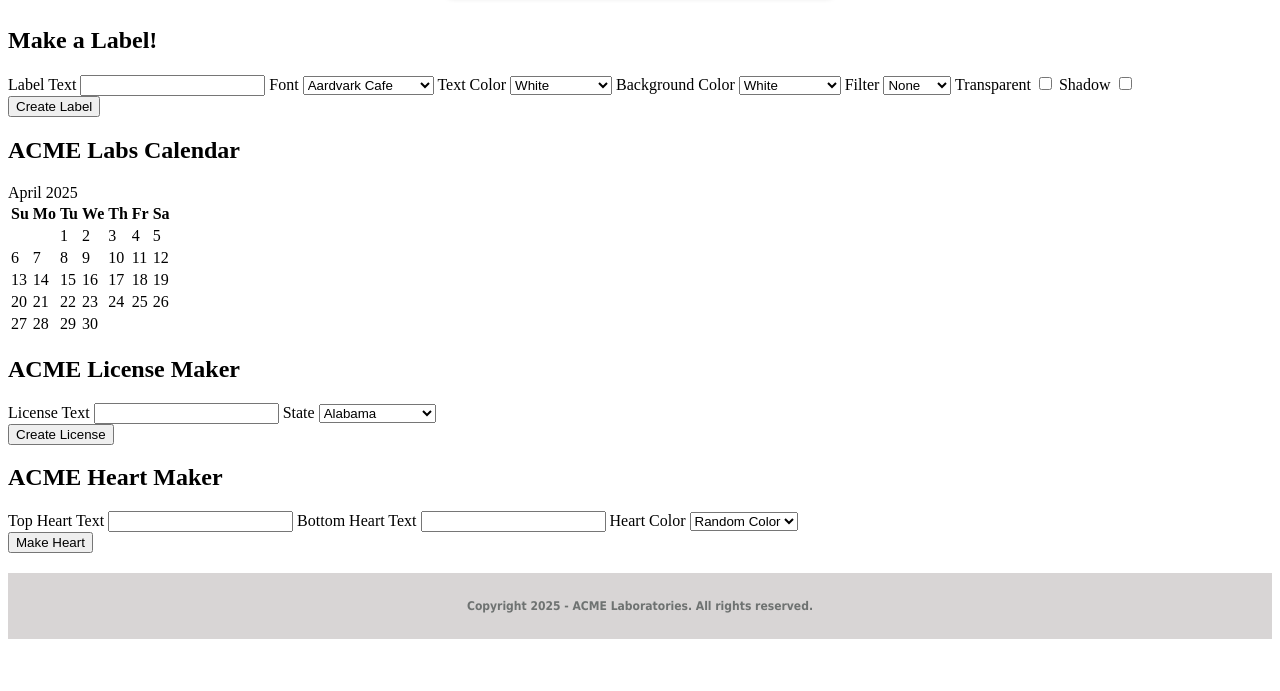
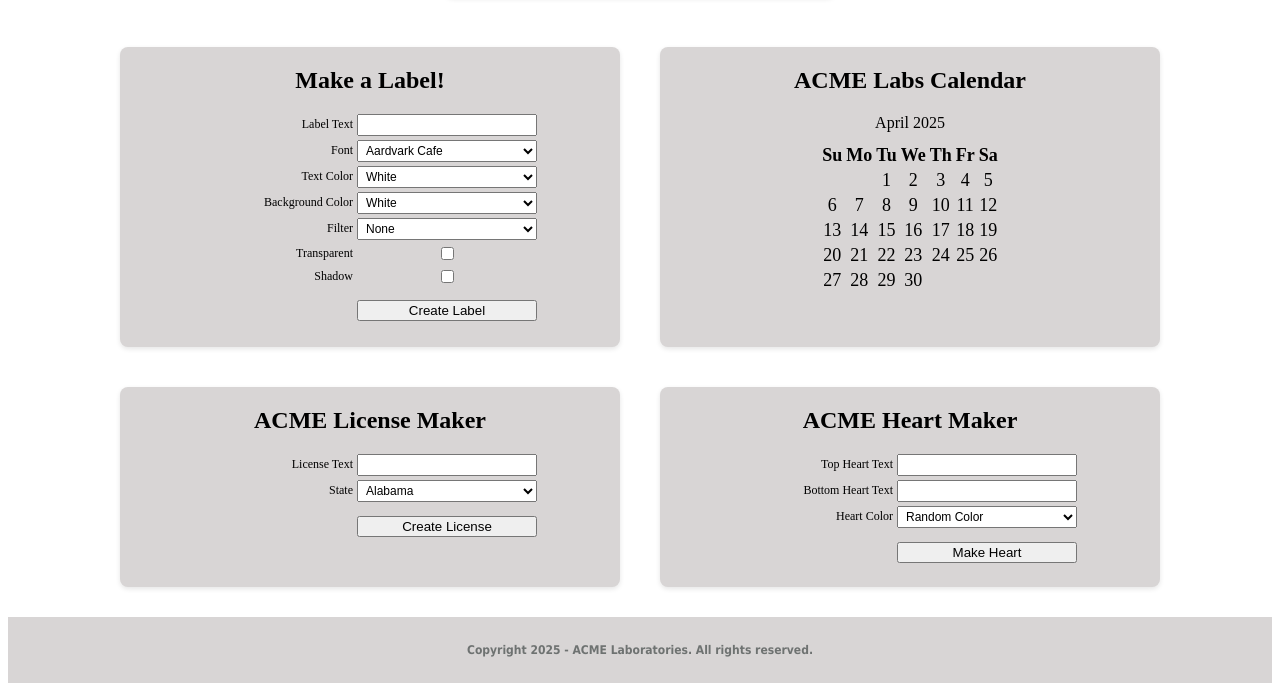
Before and after one commit to PinkArmy10/CIT373-ACME, a plain HTML site: page T&A.html in a window 1280 px wide. Shown: the part 229-920 px from the top of the page. Before the commit the page ends 876 px from the top, so only its background shows below. Drawn offline with Linux system fonts and the light colour scheme.

Commit message:
Update style.css

```diff
--- a/style.css
+++ b/style.css
@@ -145,3 +145,95 @@ footer {
 .card.large img {
     height: 240px;
 }
+
+table {
+    text-align: center;
+    font-size: large;
+    margin-top: 10px;
+}
+
+.infoCardsContainer {
+    display: flex;
+    align-items: center;
+    text-align: center;
+    align-items: flex-start;
+    margin-top: 10px;
+}
+
+.infoCard {
+    width: 50%;
+    background-color: #D8D5D5;
+    box-shadow: 0 2px 5px rgba(0,0,0,0.1);
+    margin: 20px;
+    transition: transform 0.2s;
+    border-radius: 8px;
+}
+
+.toyCardsContainer {
+    display: flex;
+    flex-wrap: wrap;
+    gap: 20px;
+    justify-content: center;
+    margin-top: 40px;
+}
+
+.toyCardLarge {
+    display: flex;
+    flex-direction: column;
+    align-items: center;
+    justify-content: flex-start;
+    background-color: #D8D5D5;
+    width: 500px;
+    height: 300px;
+    margin: 10px;
+    box-shadow: 0 2px 5px rgba(0,0,0,0.1);
+    text-align: center;
+    transition: transform 0.2s;
+    border-radius: 8px;
+}
+
+.toyCardSmall {
+    display: flex;
+    flex-direction: column;
+    align-items: center;
+    justify-content: flex-start;
+    background-color: #D8D5D5;
+    width: 500px;
+    height: 200px;
+    margin: 10px;
+    box-shadow: 0 2px 5px rgba(0,0,0,0.1);
+    text-align: center;
+    transition: transform 0.2s;
+    border-radius: 8px;
+}
+
+form {
+    display: grid;
+    grid-template-columns: 150px 1fr;
+    gap: 4px;
+    width: auto;
+    font-size: 12px;
+}
+
+form label {
+    text-align: right;
+    align-self: center;
+    font-size: 12px;
+}
+
+form input,
+form select {
+    max-width: 180px;
+    font-size: 12px;
+    padding: 2px 4px;
+}
+
+form button {
+    justify-self: center;
+    margin-top: 10px;
+    width: 180px;
+}
+
+input[type="checkbox"] {
+    display: inline-block;
+}
```
